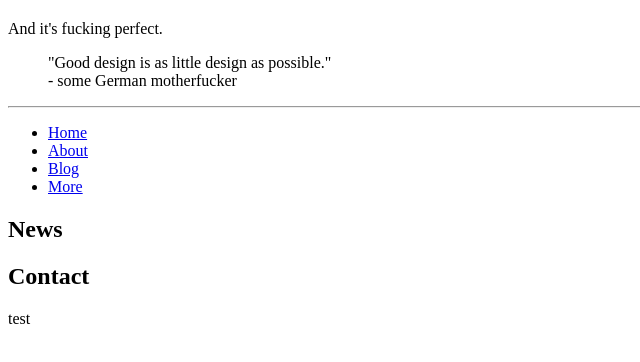
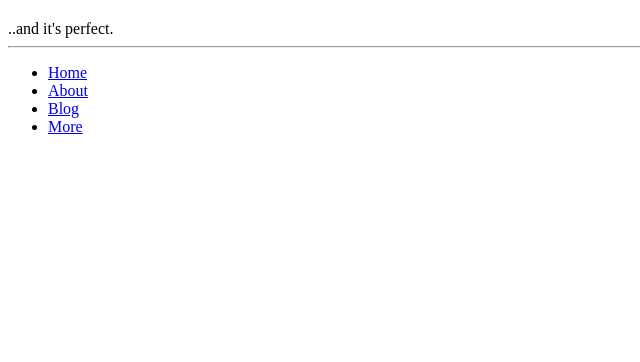
Before and after one commit to krenax/krenax.github.io, a plain HTML site: page index.html in a window 1280 px wide. Shown: the part 60-422 px from the top of the page, without its empty margins (0-640 px from the left). Drawn offline with Linux system fonts and the light colour scheme.

Commit message:
Update index.html

```diff
--- a/index.html
+++ b/index.html
@@ -6,21 +6,15 @@
     <meta charset="utf-8">
     <meta name="viewport" content="width=device-width, initial-scale=1">
 
-    <title>Motherfucking Website</title>
+    <title>just a website..</title>
 </head>
 
 <body>
     <header>
         <h1><a href="./index.html">This is a website.</a></h1>
-        <aside>And it's fucking perfect.</aside>
+        <aside>..and it's perfect.</aside>
     </header>
-
-        <blockquote cite="#">"Good design is as little design as possible."<br>
-            - some German motherfucker
-        </blockquote>
-
     <hr>
-
     <nav>
         <ul>
             <li><a href="./index.html">Home</a></li>
@@ -30,11 +24,5 @@
         </ul>
     </nav>
 
-    <h2>News</h2>
-
-
-    <h2>Contact</h2>
-    <footer>test</footer>
-
 </body>
 </html>
```
